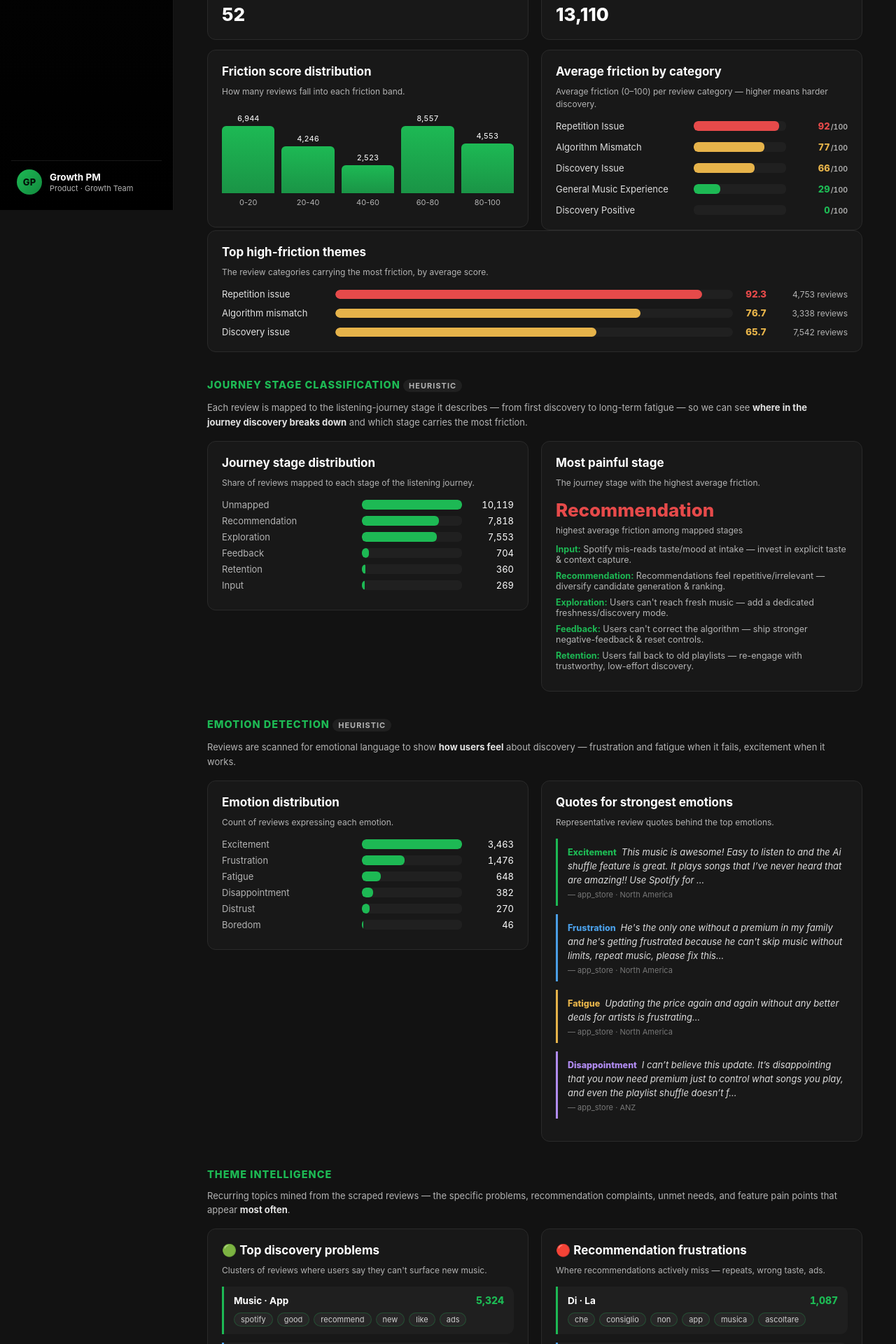
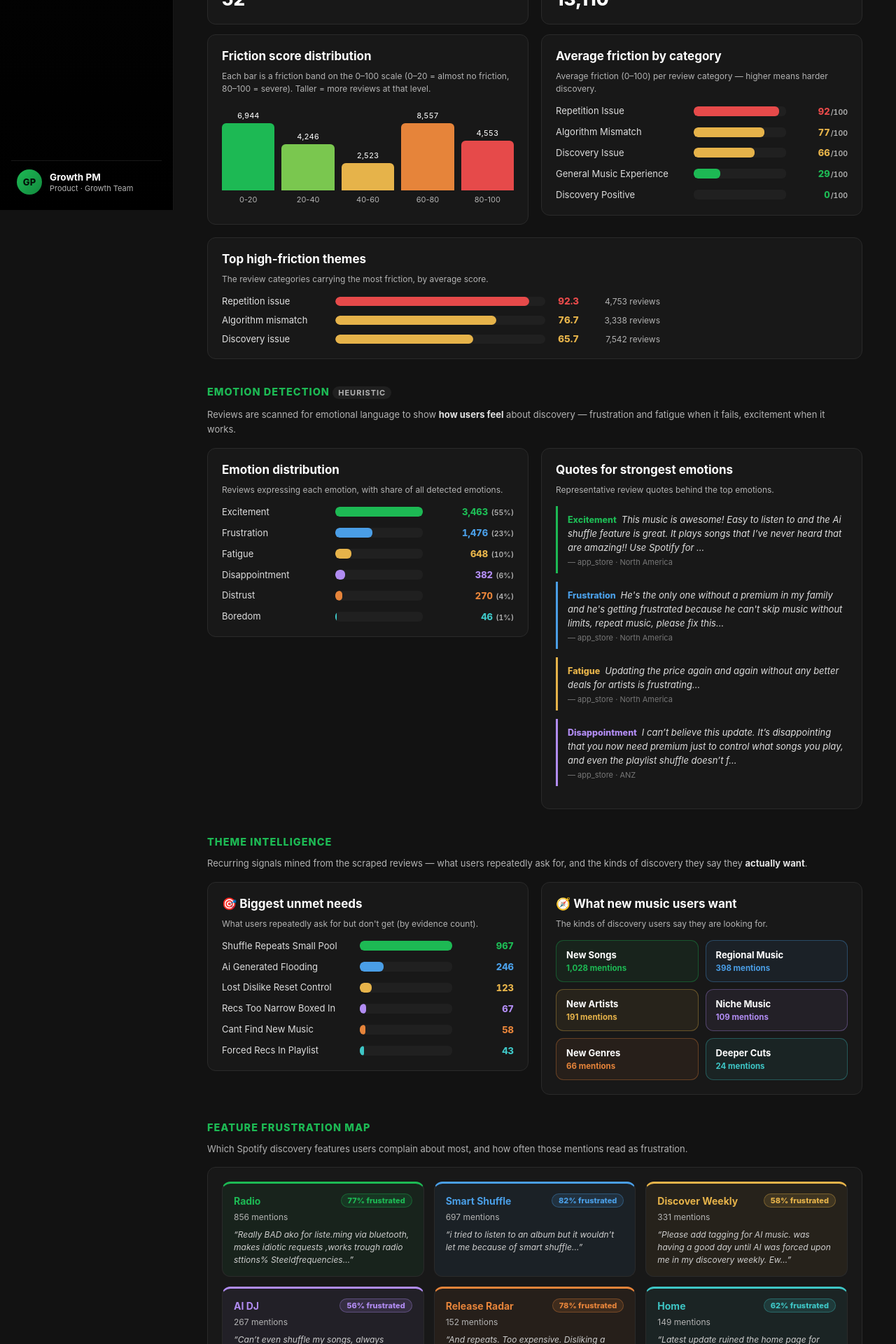
Before and after one commit to shruthisenthil2000/gl-spotify-review-discovery-engine, a Next.js app in the folder vercel-dashboard/: page /lens in a window 1280 px wide. Shown: the part 500-2420 px from the top of the page at 70% size. Built offline with nearby package versions, Linux system fonts and the light colour scheme.

Commit message:
Simplify discovery lens visuals and remove clutter

```diff
--- a/vercel-dashboard/app/components/ui.tsx
+++ b/vercel-dashboard/app/components/ui.tsx
@@ -135,16 +135,16 @@ export function CopyButton({ text }: { text: string }) {
   );
 }
 
-export function Histogram({ data, fmtLabel }:
-  { data: [string, number][]; fmtLabel?: (k: string) => string }) {
+export function Histogram({ data, fmtLabel, colors }:
+  { data: [string, number][]; fmtLabel?: (k: string) => string; colors?: string[] }) {
   if (!data || data.length === 0) return <div className="na">{NA}</div>;
   const max = Math.max(...data.map((d) => d[1]), 1);
   return (
     <div className="histo">
-      {data.map(([k, v]) => (
+      {data.map(([k, v], i) => (
         <div className="col" key={k}>
           <div className="val">{v.toLocaleString()}</div>
-          <div className="bar" style={{ height: `${(v / max) * 100}%` }} />
+          <div className="bar" style={{ height: `${(v / max) * 100}%`, ...(colors ? { background: colors[i % colors.length] } : {}) }} />
           <div className="lab">{fmtLabel ? fmtLabel(k) : k}</div>
         </div>
       ))}
--- a/vercel-dashboard/app/globals.css
+++ b/vercel-dashboard/app/globals.css
@@ -793,7 +793,7 @@ html, body { overflow-x: clip; }
 
 /* make Top high-friction themes compact */
 .fric-themes.compact { gap: 11px; }
-.fric-themes.compact .ft-row { grid-template-columns: 150px minmax(0, 1fr) 36px 104px; gap: 12px; }
+.fric-themes.compact .ft-row { grid-template-columns: 150px minmax(0, 300px) 36px 104px; gap: 12px; justify-content: start; }
 .fric-themes.compact .ft-track { height: 13px; }
 .fric-themes.compact .ft-name { font-size: 13px; }
 .fric-themes.compact .ft-val { font-size: 13.5px; }
@@ -811,3 +811,6 @@ html, body { overflow-x: clip; }
 .concl { margin: 0; padding-left: 20px; display: flex; flex-direction: column; gap: 13px; }
 .concl li { font-size: 13.5px; line-height: 1.6; color: #d6d6d6; }
 .concl li b { color: #fff; }
+
+/* emotion bars: wider value column to fit "1,476 (12%)" */
+.ti-bars.wide-val .ti-bar { grid-template-columns: 150px minmax(0, 1fr) 118px; }
--- a/vercel-dashboard/app/lens/page.tsx
+++ b/vercel-dashboard/app/lens/page.tsx
@@ -1,6 +1,6 @@
 "use client";
 import { getEngine, getExtra, NA } from "@/lib/data";
-import { Metric, Card, BarList, Histogram, Tag, useJSON } from "../components/ui";
+import { Metric, Card, Histogram, Tag, useJSON } from "../components/ui";
 
 const FRICTION_ORDER = ["0-20", "20-40", "40-60", "60-80", "80-100"];
 // vibrant palette reused across the combined Theme Intelligence block
@@ -12,23 +12,23 @@ export default function Lens() {
   const e = useJSON(getEngine);
   const x = useJSON(getExtra);
   if (!x) return <p className="muted">Loading…</p>;
-  const f = x.friction, j = x.journey, em = x.emotion;
+  const f = x.friction, em = x.emotion;
 
   const fricDist: [string, number][] = FRICTION_ORDER
     .filter((k) => f.distribution[k] !== undefined)
     .map((k) => [k, f.distribution[k]]);
   const byCat: [string, number][] = Object.entries(f.by_category)
     .sort((a, b) => b[1] - a[1]).map(([k, v]) => [cap(k.replace(/_/g, " ")), v]);
-  const journeyDist: [string, number][] = Object.entries(j.distribution)
-    .sort((a, b) => b[1] - a[1]).map(([k, v]) => [cap(k), v]);
   const emoDist: [string, number][] = Object.entries(em.distribution)
     .sort((a, b) => b[1] - a[1]).map(([k, v]) => [k, v]); // keep raw key (used for quote lookup)
   const highFriction = (f.distribution["60-80"] || 0) + (f.distribution["80-100"] || 0);
+  const emoTotal = emoDist.reduce((a, [, v]) => a + v, 0) || 1;
+  const emoMax = Math.max(...emoDist.map(([, v]) => v), 1);
+  // distinct colours for the friction bands (low → severe)
+  const FRIC_COLORS = ["#1db954", "#7ac74f", "#e6b34a", "#e6843a", "#e64a4a"];
 
   // --- combined Theme Intelligence data (folded in from the old Themes page) ---
   const td = e?.theme_detection;
-  const problems = td?.top_discovery_problems ?? [];
-  const complaints = td?.top_recommendation_complaints ?? [];
   const needs = td?.top_unmet_needs ?? [];
   const desired = x?.desired_discovery_types ?? [];
   const features = x?.feature_frustration_map ?? [];
@@ -39,45 +39,25 @@ export default function Lens() {
   const negEmo = emoDist.filter(([k]) => k !== "excitement");
   const topNeed = needs[0];
 
-  const ClusterList = ({ rows }: { rows: { size: number; top_terms: string[] }[] }) =>
-    rows.length === 0 ? <span className="na">{NA}</span> : (
-      <div className="ti-clusters">
-        {rows.slice(0, 5).map((c, i) => (
-          <div className="ti-cluster" key={i} style={{ borderLeftColor: PAL[i % PAL.length] }}>
-            <div className="ti-cluster-top">
-              <b>{(c?.top_terms ?? []).slice(0, 2).join(" · ") || `Theme ${i + 1}`}</b>
-              <span className="ti-size" style={{ color: PAL[i % PAL.length] }}>{(c?.size ?? 0).toLocaleString()}</span>
-            </div>
-            <div className="ti-terms">
-              {(c?.top_terms ?? []).slice(2, 8).map((term) => (
-                <span className="ti-chip" key={term} style={{ borderColor: `${PAL[i % PAL.length]}44` }}>{term}</span>
-              ))}
-            </div>
-          </div>
-        ))}
-      </div>
-    );
-
   return (
     <>
       <h1>Discovery Lens</h1>
-      <p className="page-sub wide">Derived heuristic signals that explain <b>why users struggle to discover
-        new music</b>, <b>what causes repeat listening</b>, <b>whether mood/context is understood</b>,
-        and <b>how users feel when recommendations go stale</b> — via a Discovery Friction Score,
-        Journey Stage classification, and Emotion Detection. Transparent, keyword/category-based (no ML).</p>
+      <p className="page-sub wide">A clear view of why users struggle to discover new music, what keeps
+        them stuck on repeat, and how they feel when recommendations go stale.</p>
 
       <Tag>Discovery Friction Score</Tag>
       <p className="sec-desc">The Discovery Friction Score (0–100) estimates how hard it is to surface
         genuinely <b>new</b> music in a review — higher means more friction. It is built from the review's
-        category, repetition and recommendation-mismatch signals, and sentiment (transparent, no ML).</p>
+        category, repetition and recommendation-mismatch signals, and sentiment.</p>
       <div className="grid cards">
         <Metric label="Average friction (0–100)" value={f.average} />
         <Metric label="High-friction reviews (≥60)" value={highFriction.toLocaleString()} />
       </div>
-      <div className="grid cols-2" style={{ marginTop: 14 }}>
+      <div className="grid cols-2" style={{ margin: "14px 0 18px" }}>
         <Card title="Friction score distribution">
-          <p className="card-desc">How many reviews fall into each friction band.</p>
-          <Histogram data={fricDist} />
+          <p className="card-desc">Each bar is a friction band on the 0–100 scale (0–20 = almost no
+            friction, 80–100 = severe). Taller = more reviews at that level.</p>
+          <Histogram data={fricDist} colors={FRIC_COLORS} />
         </Card>
         <Card title="Average friction by category">
           <p className="card-desc">Average friction (0–100) per review category — higher means harder discovery.</p>
@@ -112,37 +92,24 @@ export default function Lens() {
         </div>
       </Card>
 
-      <Tag>Journey Stage Classification {j.heuristic && <span className="badge grey">heuristic</span>}</Tag>
-      <p className="sec-desc">Each review is mapped to the listening-journey stage it describes — from first
-        discovery to long-term fatigue — so we can see <b>where in the journey discovery breaks down</b> and
-        which stage carries the most friction.</p>
-      <div className="grid cols-2">
-        <Card title="Journey stage distribution">
-          <p className="card-desc">Share of reviews mapped to each stage of the listening journey.</p>
-          <BarList data={journeyDist} />
-        </Card>
-        <Card title="Most painful stage">
-          <p className="card-desc">The journey stage with the highest average friction.</p>
-          <div className="metric"><div className="value" style={{ color: "var(--red)" }}>
-            {cap(j.most_painful_stage || NA)}</div>
-            <div className="muted" style={{ fontSize: 12, marginTop: 6 }}>highest average friction among mapped stages</div>
-          </div>
-          <div style={{ marginTop: 12 }}>
-            {Object.entries(j.implications).filter(([k]) => k !== "Unmapped").map(([k, v]) => (
-              <div key={k} style={{ marginBottom: 8, fontSize: 12.5 }}>
-                <b style={{ color: "var(--green)" }}>{cap(k)}:</b> <span className="muted">{v}</span></div>
-            ))}
-          </div>
-        </Card>
-      </div>
-
       <Tag>Emotion Detection {em.heuristic && <span className="badge grey">heuristic</span>}</Tag>
       <p className="sec-desc">Reviews are scanned for emotional language to show <b>how users feel</b> about
         discovery — frustration and fatigue when it fails, excitement when it works.</p>
       <div className="grid cols-2">
         <Card title="Emotion distribution">
-          <p className="card-desc">Count of reviews expressing each emotion.</p>
-          <BarList data={emoDist.map(([k, v]) => [cap(k), v] as [string, number])} />
+          <p className="card-desc">Reviews expressing each emotion, with share of all detected emotions.</p>
+          <div className="ti-bars wide-val">
+            {emoDist.map(([k, v], i) => {
+              const c = PAL[i % PAL.length];
+              return (
+                <div className="ti-bar" key={k}>
+                  <span className="ti-bar-name">{cap(k)}</span>
+                  <div className="ti-bar-track"><div className="ti-bar-fill" style={{ width: `${(v / emoMax) * 100}%`, background: c }} /></div>
+                  <span className="ti-bar-val" style={{ color: c }}>{v.toLocaleString()} <span className="ti-bar-unit">({((v / emoTotal) * 100).toFixed(0)}%)</span></span>
+                </div>
+              );
+            })}
+          </div>
         </Card>
         <Card title="Quotes for strongest emotions">
           <p className="card-desc">Representative review quotes behind the top emotions.</p>
@@ -158,21 +125,10 @@ export default function Lens() {
 
       {/* ===== Theme Intelligence — folded in, vibrant colour-coded insights ===== */}
       <Tag>Theme Intelligence</Tag>
-      <p className="sec-desc">Recurring topics mined from the scraped reviews — the specific problems,
-        recommendation complaints, unmet needs, and feature pain points that appear <b>most often</b>.</p>
+      <p className="sec-desc">Recurring signals mined from the scraped reviews — what users repeatedly
+        ask for, and the kinds of discovery they say they <b>actually want</b>.</p>
       <div className="grid cols-2">
-        <Card title="🟢 Top discovery problems">
-          <p className="card-desc">Clusters of reviews where users say they can't surface new music.</p>
-          <ClusterList rows={problems} />
-        </Card>
-        <Card title="🔴 Recommendation frustrations">
-          <p className="card-desc">Where recommendations actively miss — repeats, wrong taste, ads.</p>
-          <ClusterList rows={complaints} />
-        </Card>
-      </div>
-
-      <div className="grid cols-2" style={{ marginTop: 18 }}>
-        <Card title="🟡 Biggest unmet needs">
+        <Card title="🎯 Biggest unmet needs">
           <p className="card-desc">What users repeatedly ask for but don't get (by evidence count).</p>
           {needs.length === 0 ? <span className="na">{NA}</span> : (
             <div className="ti-bars">
@@ -189,7 +145,7 @@ export default function Lens() {
             </div>
           )}
         </Card>
-        <Card title="🔵 What new music users want">
+        <Card title="🧭 What new music users want">
           <p className="card-desc">The kinds of discovery users say they are looking for.</p>
           {desired.length === 0 ? <span className="na">{NA}</span> : (
             <div className="ti-want">
@@ -218,11 +174,11 @@ export default function Lens() {
             {features.map((ft, i) => {
               const enough = ft?.evidence !== "Not enough evidence";
               const fr = ft?.frustration_rate ?? 0;
-              const c = fr > 0.6 ? "#e64a4a" : fr > 0.4 ? "#e6843a" : "#e6b34a";
+              const c = PAL[i % PAL.length];
               return (
-                <div className="ti-feat" key={i} style={{ borderTopColor: enough ? c : "var(--border)" }}>
+                <div className="ti-feat" key={i} style={{ borderTopColor: c, background: `${c}10` }}>
                   <div className="ti-feat-top">
-                    <b>{cap(ft?.feature ?? NA)}</b>
+                    <b style={{ color: c }}>{cap(ft?.feature ?? NA)}</b>
                     {enough && <span className="ti-feat-fr" style={{ color: c, background: `${c}22`, borderColor: `${c}55` }}>{(fr * 100).toFixed(0)}% frustrated</span>}
                   </div>
                   <div className="ti-feat-meta">{enough ? `${(ft?.mentions ?? 0).toLocaleString()} mentions` : "Not enough evidence"}</div>
@@ -242,7 +198,7 @@ export default function Lens() {
           <li><b>Repetition is the sharpest pain.</b> {topNeed && <>The most-asked-for fix is <b>{cap(String(topNeed.need).replace(/_/g, " "))}</b> ({topNeed.evidence_count.toLocaleString()} mentions) — users feel stuck recycling a small pool of songs.</>}</li>
           <li><b>Emotionally, frustration and fatigue dominate.</b> {negEmo[0] && negEmo[1] && <>“{cap(negEmo[0][0])}” ({negEmo[0][1].toLocaleString()}) and “{cap(negEmo[1][0])}” ({negEmo[1][1].toLocaleString()}) are the strongest negative signals when recommendations go stale.</>}</li>
           {segs.length >= 3 && (
-            <li><b>The segments least able to find new songs:</b> <span style={{ color: "#e64a4a" }}>{segs[0].segment}</span> ({(segs[0].problem_rate * 100).toFixed(0)}% problem rate, top pain: {segs[0].top_pain_point}), then <span style={{ color: "#e6843a" }}>{segs[1].segment}</span> ({(segs[1].problem_rate * 100).toFixed(0)}%) and <span style={{ color: "#e6b34a" }}>{segs[2].segment}</span> ({(segs[2].problem_rate * 100).toFixed(0)}%).</li>
+            <li><b>The segments least able to find new songs:</b> <b>{segs[0].segment}</b> ({(segs[0].problem_rate * 100).toFixed(0)}% problem rate, top pain: {segs[0].top_pain_point}), then <b>{segs[1].segment}</b> ({(segs[1].problem_rate * 100).toFixed(0)}%) and <b>{segs[2].segment}</b> ({(segs[2].problem_rate * 100).toFixed(0)}%).</li>
           )}
           <li><b>Bottom line:</b> discovery breaks down most for regional/multilingual and high-engagement listeners, who fall back on repeat playlists because recommendations feel narrow, repetitive, or mismatched — a recommendation-and-control problem, not a content-availability one.</li>
         </ul>
```
